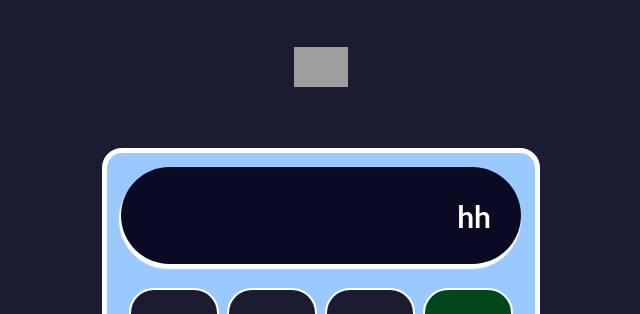
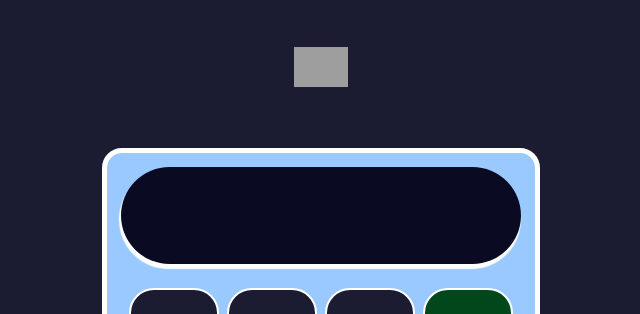
Before and after one commit to marcblasco/calculadora-react, a React (Create React App) app: page / in a window 1280 px wide. Shown: the top 314 px of the page, without its empty margins (319-959 px from the left). Built offline with nearby package versions, Linux system fonts and the light colour scheme; grey boxes are pictures that could not be loaded.

Commit message:
finishing calculator proyect with mathjs pakage

```diff
--- a/package.json
+++ b/package.json
@@ -6,6 +6,7 @@
     "@testing-library/jest-dom": "^5.16.5",
     "@testing-library/react": "^13.3.0",
     "@testing-library/user-event": "^13.5.0",
+    "mathjs": "^11.0.1",
     "react": "^18.2.0",
     "react-dom": "^18.2.0",
     "react-scripts": "5.0.1",
--- a/src/App.js
+++ b/src/App.js
@@ -4,17 +4,20 @@ import Boton from './componentes/Boton';
 import Pantalla from './componentes/Pantalla';
 import BtnClear from './componentes/BtnClear';
 import { useState } from 'react';
+import {evaluate} from 'mathjs'
 
 
 function App() {
 
-  const[input, setInput] = useState('hh')
+  const[input, setInput] = useState('')
 
   const agregarNum = val => {
     setInput(input + val)
   };
 
-
+  const calcResult = () =>{
+    setInput(evaluate(input));
+  }
 
   return (
     <div className='App'>
@@ -43,7 +46,7 @@ function App() {
           <Boton manejarClic={agregarNum}>*</Boton>
         </div>
         <div className='fila'>
-          <Boton manejarClic={agregarNum}>=</Boton>
+          <Boton manejarClic={calcResult}>=</Boton>
           <Boton manejarClic={agregarNum}>0</Boton>
           <Boton manejarClic={agregarNum}>.</Boton>
           <Boton manejarClic={agregarNum}>/</Boton>
```
Also changed, not shown: 1 other file (tests, documents, lock files or other folders).
